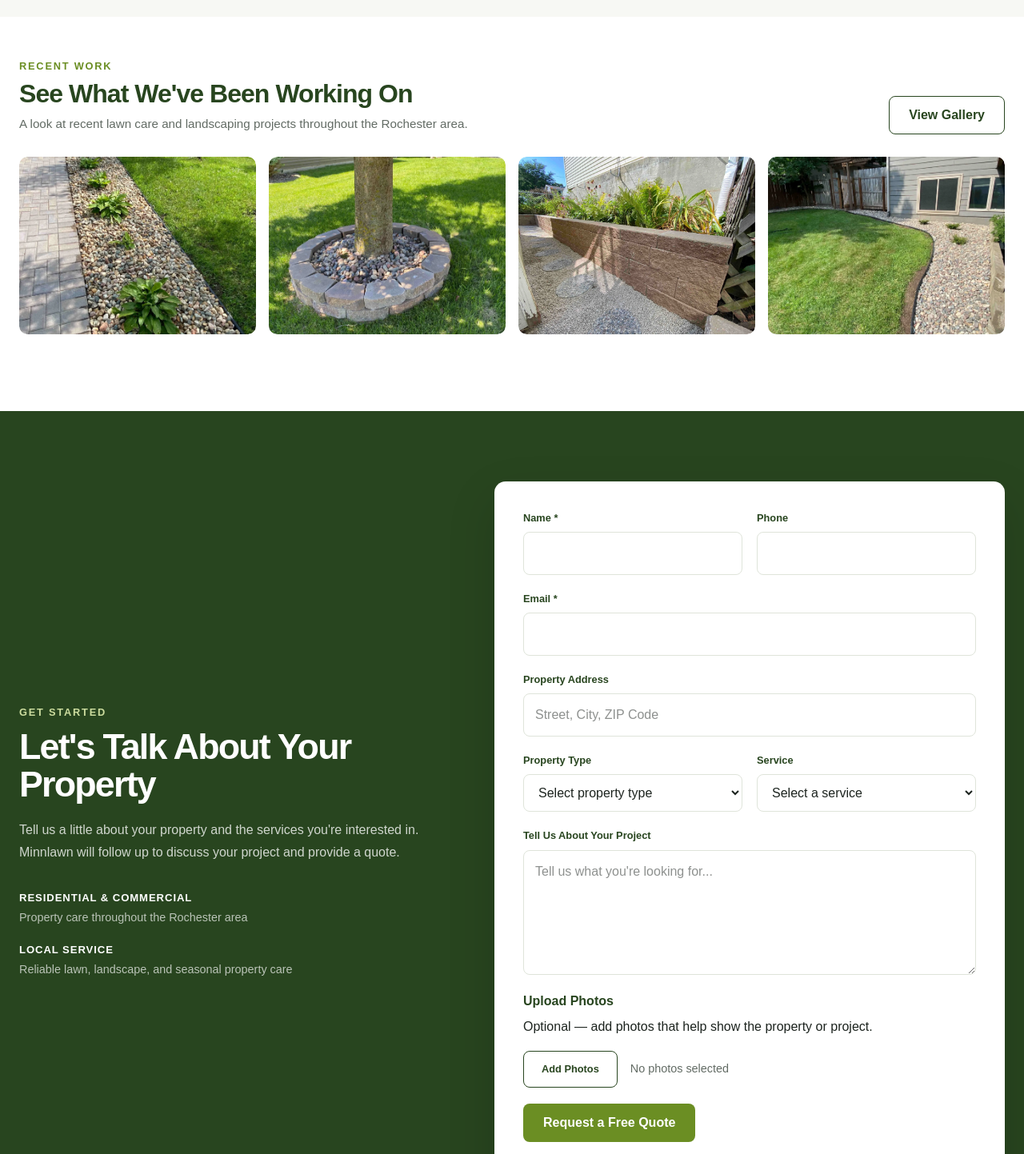
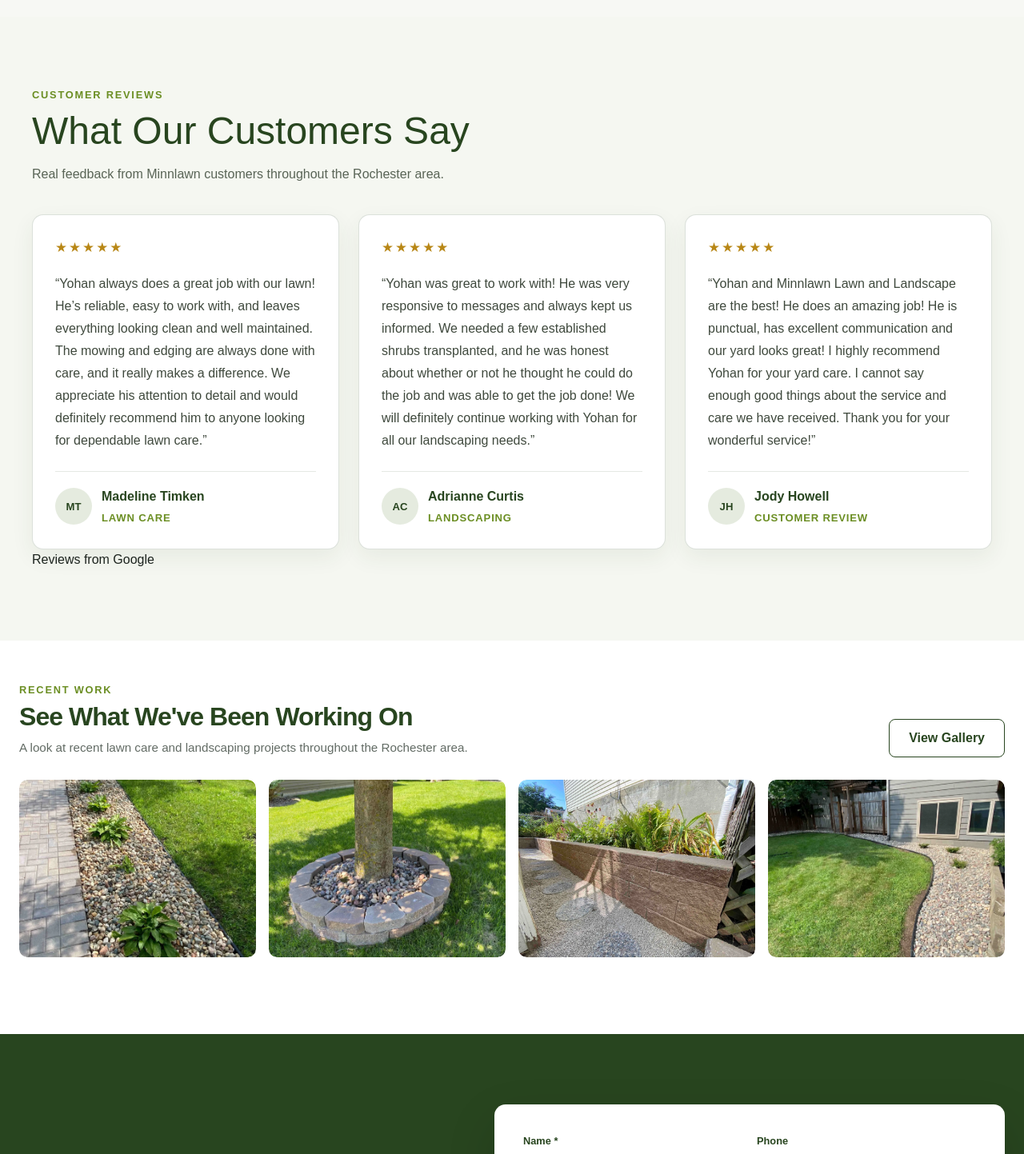
Before and after one commit to Yohan-minnlawn/minnlawn, a Next.js app: page / in a window 1280 px wide. Shown: the part 2480-3923 px from the top of the page at 80% size. Built offline with nearby package versions, Linux system fonts and the light colour scheme.

Commit message:
Add Google review preview and quote form submission

```diff
--- a/app/globals.css
+++ b/app/globals.css
@@ -622,6 +622,100 @@ a {
   text-transform: uppercase;
 }
 
+/* Reviews Preview */
+.reviews-preview {
+  padding: 88px 0;
+  background: #f5f7f1;
+}
+
+.reviews-preview__heading {
+  max-width: 720px;
+  margin-bottom: 36px;
+}
+
+.reviews-preview__heading h2 {
+  margin-top: 8px;
+  font-size: clamp(2rem, 4vw, 3rem);
+  line-height: 1.1;
+  color: #28451f;
+}
+
+.reviews-preview__heading > p:last-child {
+  margin-top: 14px;
+  color: #596456;
+  line-height: 1.7;
+}
+
+.reviews-preview__grid {
+  display: grid;
+  grid-template-columns: repeat(3, 1fr);
+  gap: 24px;
+}
+
+.review-card {
+  display: flex;
+  flex-direction: column;
+  padding: 28px;
+  background: #ffffff;
+  border: 1px solid rgba(40, 69, 31, 0.16);
+  border-radius: 14px;
+  box-shadow: 0 10px 28px rgba(40, 69, 31, 0.07);
+}
+
+.review-card__stars {
+  margin-bottom: 18px;
+  color: #b88716;
+  font-size: 1.05rem;
+  letter-spacing: 0.12em;
+}
+
+.review-card__text {
+  flex: 1;
+  margin: 0;
+  color: #3f493d;
+  line-height: 1.75;
+}
+
+.review-card__footer {
+  display: flex;
+  align-items: center;
+  gap: 12px;
+  margin-top: 24px;
+  padding-top: 18px;
+  border-top: 1px solid rgba(40, 69, 31, 0.12);
+}
+
+.review-card__avatar {
+  width: 46px;
+  height: 46px;
+  flex: 0 0 46px;
+  display: grid;
+  place-items: center;
+  border-radius: 50%;
+  background: #e5ebdf;
+  color: #28451f;
+  font-size: 0.82rem;
+  font-weight: 800;
+}
+
+.review-card__reviewer {
+  display: flex;
+  flex-direction: column;
+  gap: 3px;
+}
+
+.review-card__reviewer strong {
+  color: #28451f;
+}
+
+.review-card__reviewer span {
+  color: #6b8e23;
+  font-size: 0.82rem;
+  font-weight: 700;
+  letter-spacing: 0.06em;
+  text-transform: uppercase;
+}
+
 .gallery-preview {
   padding: 52px 0 96px;
   background: #ffffff;
@@ -777,6 +871,37 @@ a {
 
 .quote-form__row > * {
   min-width: 0;
+}
+
+.quote-form__honeypot {
+  position: absolute;
+  width: 1px;
+  height: 1px;
+  overflow: hidden;
+  clip: rect(0 0 0 0);
+  white-space: nowrap;
+  margin: -1px;
+  padding: 0;
+  border: 0;
+}
+
+.quote-form__status {
+  margin: 14px 0 0;
+  font-weight: 600;
+  line-height: 1.5;
+}
+
+.quote-form__status--success {
+  color: #28451f;
+}
+
+.quote-form__status--error {
+  color: #8b2e2e;
+}
+
+.quote-form button:disabled {
+  opacity: 0.7;
+  cursor: wait;
 }
 
 .form-field input,
--- a/app/page.tsx
+++ b/app/page.tsx
@@ -4,6 +4,7 @@ import SeasonalSpotlight from "@/components/SeasonalSpotlight";
 import ServicesPreview from "@/components/ServicesPreview";
 import ClientTypes from "@/components/ClientTypes";
 import WhyMinnlawn from "@/components/WhyMinnlawn";
+import ReviewsPreview from "@/components/ReviewsPreview";
 import GalleryPreview from "@/components/GalleryPreview";
 import QuoteSection from "@/components/QuoteSection";
 import Footer from "@/components/Footer";
@@ -51,6 +52,7 @@ export default function Home() {
       <ServicesPreview />
       <ClientTypes />
       <WhyMinnlawn />
+      <ReviewsPreview />
       <GalleryPreview />
       <QuoteSection />
       <Footer />
--- a/components/QuoteSection.tsx
+++ b/components/QuoteSection.tsx
@@ -1,9 +1,72 @@
 "use client";
 
-import { useState } from "react";
+import { FormEvent, useState } from "react";
+
+const MAX_PHOTO_BYTES = 7 * 1024 * 1024;
 
 export default function QuoteSection() {
-  const [photoCount, setPhotoCount] = useState(0);
+  const [photoNames, setPhotoNames] = useState(["", "", ""]);
+  const [isSubmitting, setIsSubmitting] = useState(false);
+  const [submitStatus, setSubmitStatus] = useState<
+    "idle" | "success" | "error"
+  >("idle");
+  const [submitMessage, setSubmitMessage] = useState("");
+
+  async function handleSubmit(event: FormEvent<HTMLFormElement>) {
+    event.preventDefault();
+
+    const form = event.currentTarget;
+    const formData = new FormData(form);
+
+    const photoFiles = ["photo1", "photo2", "photo3"]
+      .map((name) => formData.get(name))
+      .filter(
+        (value): value is File =>
+          value instanceof File && value.size > 0
+      );
+
+    const totalPhotoBytes = photoFiles.reduce(
+      (total, file) => total + file.size,
+      0
+    );
+
+    if (totalPhotoBytes > MAX_PHOTO_BYTES) {
+      setSubmitStatus("error");
+      setSubmitMessage(
+        "The selected photos are too large. Please keep the combined photo size under 7 MB."
+      );
+      return;
+    }
+
+    setIsSubmitting(true);
+    setSubmitStatus("idle");
+    setSubmitMessage("");
+
+    try {
+      const response = await fetch("/", {
+        method: "POST",
+        body: formData,
+      });
+
+      if (!response.ok) {
+        throw new Error("Form submission failed");
+      }
+
+      form.reset();
+      setPhotoNames(["", "", ""]);
+      setSubmitStatus("success");
+      setSubmitMessage(
+        "Thank you! Your quote request has been sent to Minnlawn."
+      );
+    } catch {
+      setSubmitStatus("error");
+      setSubmitMessage(
+        "We couldn't send your request. Please try again in a moment."
+      );
+    } finally {
+      setIsSubmitting(false);
+    }
+  }
 
   return (
     <section className="quote-section" id="quote">
@@ -27,13 +90,41 @@ export default function QuoteSection() {
 
             <div>
               <strong>Local Service</strong>
-              <span>Reliable lawn, landscape, and seasonal property care</span>
+              <span>
+                Reliable lawn, landscape, and seasonal property care
+              </span>
             </div>
           </div>
         </div>
 
         <div className="quote-form-card">
-          <form className="quote-form">
+          <form
+            className="quote-form"
+            name="quote-request"
+            method="POST"
+            encType="multipart/form-data"
+            data-netlify="true"
+            data-netlify-honeypot="bot-field"
+            onSubmit={handleSubmit}
+          >
+            <input
+              type="hidden"
+              name="form-name"
+              value="quote-request"
+            />
+
+            <div className="quote-form__honeypot" aria-hidden="true">
+              <label htmlFor="bot-field">
+                Don&apos;t fill this out if you&apos;re human
+              </label>
+              <input
+                id="bot-field"
+                name="bot-field"
+                tabIndex={-1}
+                autoComplete="off"
+              />
+            </div>
+
             <div className="quote-form__row">
               <div className="form-field">
                 <label htmlFor="name">
@@ -52,7 +143,12 @@ export default function QuoteSection() {
               <div className="form-field">
                 <label htmlFor="phone">Phone</label>
 
-                <input id="phone" name="phone" type="tel" autoComplete="tel" />
+                <input
+                  id="phone"
+                  name="phone"
+                  type="tel"
+                  autoComplete="tel"
+                />
               </div>
             </div>
 
@@ -86,11 +182,14 @@ export default function QuoteSection() {
               <div className="form-field">
                 <label htmlFor="property-type">Property Type</label>
 
-                <select id="property-type" name="propertyType" defaultValue="">
+                <select
+                  id="property-type"
+                  name="propertyType"
+                  defaultValue=""
+                >
                   <option value="" disabled>
                     Select property type
                   </option>
-
                   <option value="residential">Residential</option>
                   <option value="commercial">Commercial</option>
                 </select>
@@ -99,23 +198,32 @@ export default function QuoteSection() {
               <div className="form-field">
                 <label htmlFor="service">Service</label>
 
-                <select id="service" name="service" defaultValue="">
+                <select
+                  id="service"
+                  name="service"
+                  defaultValue=""
+                >
                   <option value="" disabled>
                     Select a service
                   </option>
-
                   <option value="lawn-care">Lawn Care</option>
                   <option value="landscaping">Landscaping</option>
-                  <option value="cleanup">Spring &amp; Fall Cleanup</option>
+                  <option value="cleanup">
+                    Spring &amp; Fall Cleanup
+                  </option>
                   <option value="snow-removal">Snow Removal</option>
-                  <option value="tree-removal">Small Tree Removal</option>
+                  <option value="tree-removal">
+                    Small Tree Removal
+                  </option>
                   <option value="other">Other / Not Sure</option>
                 </select>
               </div>
             </div>
 
             <div className="form-field">
-              <label htmlFor="message">Tell Us About Your Project</label>
+              <label htmlFor="message">
+                Tell Us About Your Project
+              </label>
 
               <textarea
                 id="message"
@@ -129,41 +237,63 @@ export default function QuoteSection() {
               <span className="form-field__label">Upload Photos</span>
 
               <p className="form-field__help">
-                Optional — add photos that help show the property or project.
+                Optional — add up to 3 photos that help show the property or
+                project. Please keep the combined photo size under 7 MB.
               </p>
 
+              {[1, 2, 3].map((photoNumber, index) => (
+                <div className="photo-upload" key={photoNumber}>
                   <input
                     className="photo-upload__input"
-                id="photos"
-                name="photos"
+                    id={`photo-${photoNumber}`}
+                    name={`photo${photoNumber}`}
                     type="file"
                     accept="image/jpeg,image/png,image/webp"
-                multiple
                     onChange={(event) => {
-                  setPhotoCount(event.target.files?.length ?? 0);
+                      const fileName =
+                        event.target.files?.[0]?.name ?? "";
+
+                      setPhotoNames((currentNames) => {
+                        const updatedNames = [...currentNames];
+                        updatedNames[index] = fileName;
+                        return updatedNames;
+                      });
                     }}
                   />
 
-              <div className="photo-upload">
-                <label htmlFor="photos" className="photo-upload__button">
-                  Add Photos
+                  <label
+                    htmlFor={`photo-${photoNumber}`}
+                    className="photo-upload__button"
+                  >
+                    Add Photo {photoNumber}
                   </label>
 
                   <span className="photo-upload__status">
-                  {photoCount === 0
-                    ? "No photos selected"
-                    : `${photoCount} photo${photoCount === 1 ? "" : "s"} selected`}
+                    {photoNames[index] || "No photo selected"}
                   </span>
                 </div>
+              ))}
             </div>
 
-            <button className="btn btn--primary" type="button">
-              Request a Free Quote
+            <button
+              className="btn btn--primary"
+              type="submit"
+              disabled={isSubmitting}
+            >
+              {isSubmitting
+                ? "Sending..."
+                : "Request a Free Quote"}
             </button>
 
-            <p className="quote-form__note">
-              Form submission will be enabled before launch.
+            {submitMessage && (
+              <p
+                className={`quote-form__status quote-form__status--${submitStatus}`}
+                role="status"
+                aria-live="polite"
+              >
+                {submitMessage}
               </p>
+            )}
           </form>
         </div>
       </div>
--- /dev/null
+++ b/components/ReviewsPreview.tsx
@@ -0,0 +1,63 @@
+const reviews = [
+  {
+    name: "Madeline Timken",
+    initials: "MT",
+    category: "Lawn Care",
+    text: "Yohan always does a great job with our lawn! He’s reliable, easy to work with, and leaves everything looking clean and well maintained. The mowing and edging are always done with care, and it really makes a difference. We appreciate his attention to detail and would definitely recommend him to anyone looking for dependable lawn care.",
+  },
+  {
+    name: "Adrianne Curtis",
+    initials: "AC",
+    category: "Landscaping",
+    text: "Yohan was great to work with! He was very responsive to messages and always kept us informed. We needed a few established shrubs transplanted, and he was honest about whether or not he thought he could do the job and was able to get the job done! We will definitely continue working with Yohan for all our landscaping needs.",
+  },
+  {
+    name: "Jody Howell",
+    initials: "JH",
+    category: "Customer Review",
+    text: "Yohan and Minnlawn Lawn and Landscape are the best! He does an amazing job! He is punctual, has excellent communication and our yard looks great! I highly recommend Yohan for your yard care. I cannot say enough good things about the service and care we have received. Thank you for your wonderful service!",
+  },
+];
+
+export default function ReviewsPreview() {
+  return (
+    <section className="reviews-preview">
+      <div className="container reviews-preview__inner">
+        <div className="reviews-preview__heading">
+          <p className="eyebrow">Customer Reviews</p>
+          <h2>What Our Customers Say</h2>
+          <p>
+            Real feedback from Minnlawn customers throughout the Rochester area.
+          </p>
+        </div>
+
+        <div className="reviews-preview__grid">
+          {reviews.map((review) => (
+            <article className="review-card" key={review.name}>
+              <div className="review-card__stars" aria-label="5 out of 5 stars">
+                ★★★★★
+              </div>
+
+              <p className="review-card__text">&ldquo;{review.text}&rdquo;</p>
+
+              <div className="review-card__footer">
+                <div className="review-card__avatar" aria-hidden="true">
+                  {review.initials}
+                </div>
+
+                <div className="review-card__reviewer">
+                  <strong>{review.name}</strong>
+                  <span>{review.category}</span>
+                </div>
+              </div>
+            </article>
+          ))}
+        </div>
+
+        <p className="reviews-preview__source">
+          Reviews from Google
+        </p>
+      </div>
+    </section>
+  );
+}
--- /dev/null
+++ b/public/__forms.html
@@ -0,0 +1,53 @@
+<!doctype html>
+<html lang="en">
+  <head>
+    <meta charset="utf-8" />
+    <title>Minnlawn Forms</title>
+  </head>
+
+  <body>
+    <form
+      name="quote-request"
+      method="POST"
+      data-netlify="true"
+      data-netlify-honeypot="bot-field"
+      enctype="multipart/form-data"
+    >
+      <input type="hidden" name="form-name" value="quote-request" />
+
+      <p>
+        <label>
+          Don’t fill this out if you’re human:
+          <input name="bot-field" />
+        </label>
+      </p>
+
+      <input type="text" name="name" />
+      <input type="tel" name="phone" />
+      <input type="email" name="email" />
+      <input type="text" name="address" />
+
+      <select name="propertyType">
+        <option value="residential">Residential</option>
+        <option value="commercial">Commercial</option>
+      </select>
+
+      <select name="service">
+        <option value="lawn-care">Lawn Care</option>
+        <option value="landscaping">Landscaping</option>
+        <option value="cleanup">Spring &amp; Fall Cleanup</option>
+        <option value="snow-removal">Snow Removal</option>
+        <option value="tree-removal">Small Tree Removal</option>
+        <option value="other">Other / Not Sure</option>
+      </select>
+
+      <textarea name="message"></textarea>
+
+      <input type="file" name="photo1" />
+      <input type="file" name="photo2" />
+      <input type="file" name="photo3" />
+
+      <button type="submit">Submit</button>
+    </form>
+  </body>
+</html>
```
Lines whose indentation alone changed are shown as unchanged.
